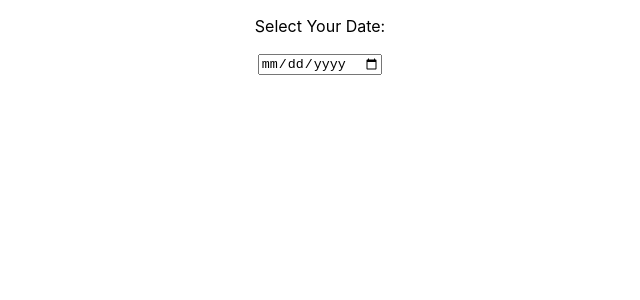
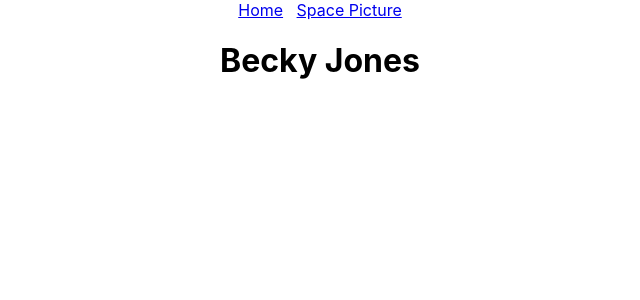
Before and after one commit to Beckster6211/Portfolio, a React (Create React App) app: page / in a window 1280 px wide. Shown: the top 300 px of the page, without its empty margins (320-960 px from the left). Built offline with nearby package versions, Linux system fonts and the light colour scheme; no server answers.

Commit message:
added a home page and nav bar

```diff
--- a/src/App.js
+++ b/src/App.js
@@ -1,6 +1,7 @@
 //import logo from "./logo.svg";
 import "./App.css";
 import React from "react";
+import Home from "./components/home/home";
 import Calendar from "./components/nasaPOTD/calendar";
 import { BrowserRouter as Router, Switch, Route, Link } from "react-router-dom";
 
@@ -8,16 +9,18 @@ function App() {
   return (
     <Router>
       <div className="App">
-        {/* <nav id="nav">
-          <Link to="/">Space Birthday Picture</Link>
-        </nav> */}
+        <nav id="nav">
+          <Link to="/">Home</Link>
+          &nbsp; &nbsp;
+          <Link to="/potd">Space Picture</Link>
+        </nav>
         <Switch>
-          <Route path="/">
+          <Route path="/potd">
             <Calendar />
           </Route>
-          {/* <Route path="/">
+          <Route path="/">
             <Home />
-          </Route> */}
+          </Route>
         </Switch>
       </div>
     </Router>
--- /dev/null
+++ b/src/components/home/home.js
@@ -0,0 +1,7 @@
+import React from "react";
+
+function Home() {
+  return <h1>Becky Jones</h1>;
+}
+
+export default Home;
```
Also changed, not shown: 1 other file (tests, documents, lock files or other folders).
